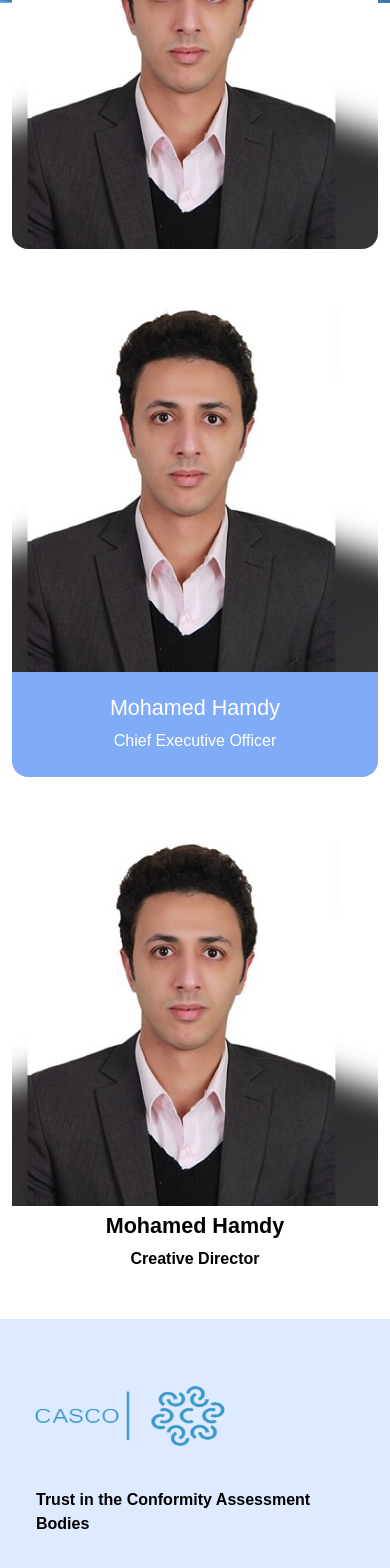
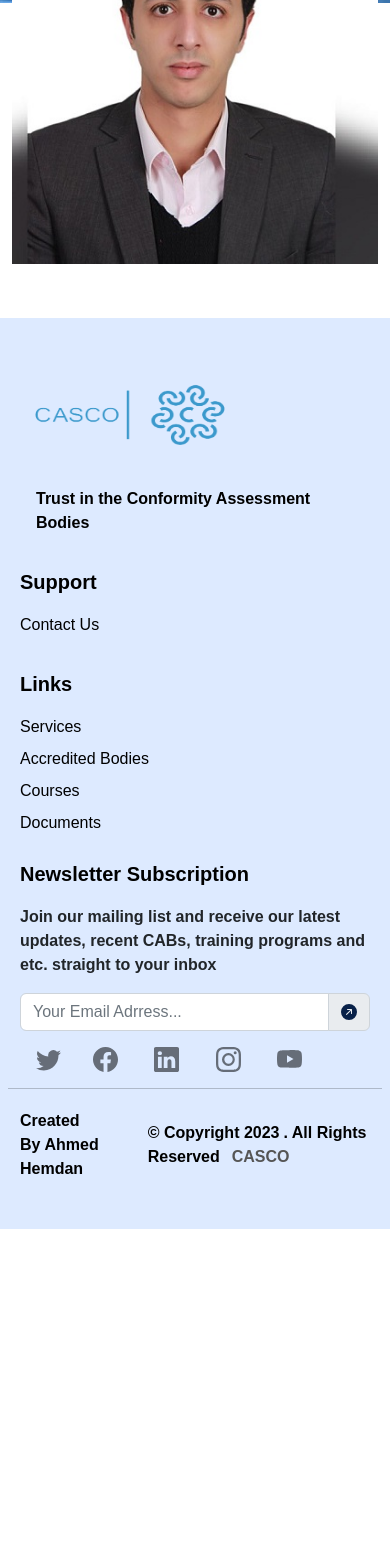
Before and after one commit to hemda74/cascotec-frontend, a Next.js app in the folder app/: page /about/board-of-directors in a window 390 px wide. Shown: the part 430-1998 px from the top of the page. After the commit the page ends 1659 px from the top, so only its background shows below. Built offline with nearby package versions, Linux system fonts and the light colour scheme.

Commit message:
update board of dirc

```diff
--- a/app/components/BoardOfDirectors.tsx
+++ b/app/components/BoardOfDirectors.tsx
@@ -9,69 +9,18 @@ const BoardOfDirectors = () => {
     <>
    <section id="team" className={`${styles.boardOfDirc}`}>
       <div  className="container" data-aos="fade-up">
-        {/* <div className={`section-header text-center mt-5 ${styles.sectionHeader}`}>
-          <span className={`fs-3  ${styles.sctionTitle}`} >Our Team</span>
-          <p>Architecto nobis eos vel nam quidem vitae temporibus voluptates qui hic deserunt iusto omnis nam voluptas asperiores sequi tenetur dolores incidunt enim voluptatem magnam cumque fuga.</p>
-        </div> */}
         <div className="row gy-5">
-        <div className="col-xl-4 col-md-6 d-flex">
-        <Link href={`https://www.linkedin.com/in/ahmed-hemdan-695408201/`} target="_blank" rel="noreferrer">
-          <a>
-        <div className={`${styles.card2}`}>
-        <Image className={` w-90 ${styles.cardImage}`} src={mohamed}  alt=""/>
-          <div className={`${styles.cardoverlay}`}>
-            <div className={` text-center w-100 p-2" ${styles.overlayText}`}>
-            <h4>Mohamed Hamdy</h4>
-            <span className='text-white'>Chief Executive Officer</span>
-          </div>
-        </div>
-        </div>
-        </a>
-      </Link>
-    </div >
-          <div className="col-xl-4 col-md-6 d-flex" data-aos="zoom-in" data-aos-delay="200">
-         <Link href={`https://www.linkedin.com/in/ahmed-hemdan-695408201/`} target="_blank" rel="noreferrer">
-          <a>
-            <div className={`${styles.teamMember}`}>
-              <div className={`${styles.teamImg}`}>
-                <Image src={mohamed}  alt=""/>
-              </div>
-              <div className={`${styles.teamInfo}`}>
-                <div className={`${styles.socialMedia}`}>
-              <Link href={`/`} className={`${styles.socialMediaLink}`}><a>< BsFacebook size={25} className={`${styles.iconI}`}/></a></Link>
-              <Link href={`/`} className={`${styles.socialMediaLink}`}><a>< BsFacebook size={25} className={`${styles.iconI}`}/></a></Link>
-              <Link href={`/`} className={`${styles.socialMediaLink}`}><a>< BsFacebook size={25} className={`${styles.iconI}`}/></a></Link>
-              <Link href={`/`} className={`${styles.socialMediaLink}`}><a>< BsFacebook size={25} className={`${styles.iconI}`}/></a></Link>
-                        </div>
-                <div className={`${styles.nameTitle}`}>
-                    <h4>Mohamed Hamdy</h4>
-                    <span className='text-white'>Chief Executive Officer</span>
-                </div>
-              </div>
-            </div>
-            </a>
-            </Link>
-          </div>
           <div className="col-xl-4 col-md-6 d-flex" data-aos="zoom-in" data-aos-delay="200">
          <Link href={`https://www.linkedin.com/in/ahmed-hemdan-695408201/`} target="_blank" rel="noreferrer">
           <a>
           <div className={`${styles.teamMember2}`}>
               <figure className={`${styles.teamMemberFigure}`}>
-                <Image src={mohamed} alt="" className="img-responsive"/>
+                <Image src={mohamed} height={550} alt="" className="img-responsive"/>
                 <figcaption className={`${styles.figCaption}`}>
                   <p className='fs-5'>Lorem ipsum dolor sit amet, consectetur adipisicing elit. Recusandae asperiores mollitia.</p>
-                  <ul className={`list-unstyled m-0 p-0 ${styles.figcaptionUl}`}>
-                    <li className={`${styles.figcaptionUlLi}`}><Link href={`/`} className={`${styles.socialMediaLink}`}><a>< BsFacebook size={25} className={`${styles.iconI}`}/></a></Link></li>
-                    <li className={`${styles.figcaptionUlLi}`}><Link href={`/`} className={`${styles.socialMediaLink}`}><a>< BsFacebook size={25} className={`${styles.iconI}`}/></a></Link></li>
-                    <li className={`${styles.figcaptionUlLi}`}><Link href={`/`} className={`${styles.socialMediaLink}`}><a>< BsFacebook size={25} className={`${styles.iconI}`}/></a></Link></li>
-                    <li className={`${styles.figcaptionUlLi}`}><Link href={`/`} className={`${styles.socialMediaLink}`}><a>< BsFacebook size={25} className={`${styles.iconI}`}/></a></Link></li>
-                  </ul>
+
                 </figcaption>
               </figure>
-              <div className="text-center text-black fw-bold">
-              <h4 className='fw-bold' >Mohamed Hamdy</h4>
-              <p>Creative Director</p>
-              </div>
             </div>
             </a>
             </Link>
--- a/app/components/Footer.tsx
+++ b/app/components/Footer.tsx
@@ -8,7 +8,7 @@ import {BsFacebook,BsTwitter,BsLinkedin,BsGithub,BsFillArrowUpRightCircleFill, B
 const Footer = () => {
   return (
     <footer>
-        <div className={`container-fluied mt-3 pt-5 pb-3  ${styels.footerCont}`}>
+        <div className={`container-fluied mt-3 pt-5 pb-5  ${styels.footerCont}`}>
             <div className="row d-flex justify-content-center ms-2 me-2">
                 <div className="col-md-6 col-lg-2 ms-3 me-3  ">
                     <div className="info">
--- a/app/package.json
+++ b/app/package.json
@@ -9,6 +9,7 @@
     "lint": "next lint"
   },
   "dependencies": {
+    "@next/font": "^13.1.6",
     "@reduxjs/toolkit": "^1.8.5",
     "axios": "^0.27.2",
     "bootstrap": "^5.2.0",
--- a/app/styles/globals.css
+++ b/app/styles/globals.css
@@ -72,8 +72,7 @@
     --card-border-rgb: 200, 200, 200;
   }
 }
-@import url('https://fonts.googleapis.com/css2?family=Poppins:ital,wght@0,100;0,200;0,300;0,400;0,500;0,600;0,700;0,800;0,900;1,100;1,200;1,300;1,400;1,500;1,600;1,700;1,800;1,900&display=swap');
-
+@import url('https://fonts.googleapis.com/css2?family=Poppins:wght@300;700&display=swap');
 html,
 body {
   height: 100%;
```
Also changed, not shown: app/pages/index.tsx (+10 -0 lines), 1 other file (tests, documents, lock files or other folders).
